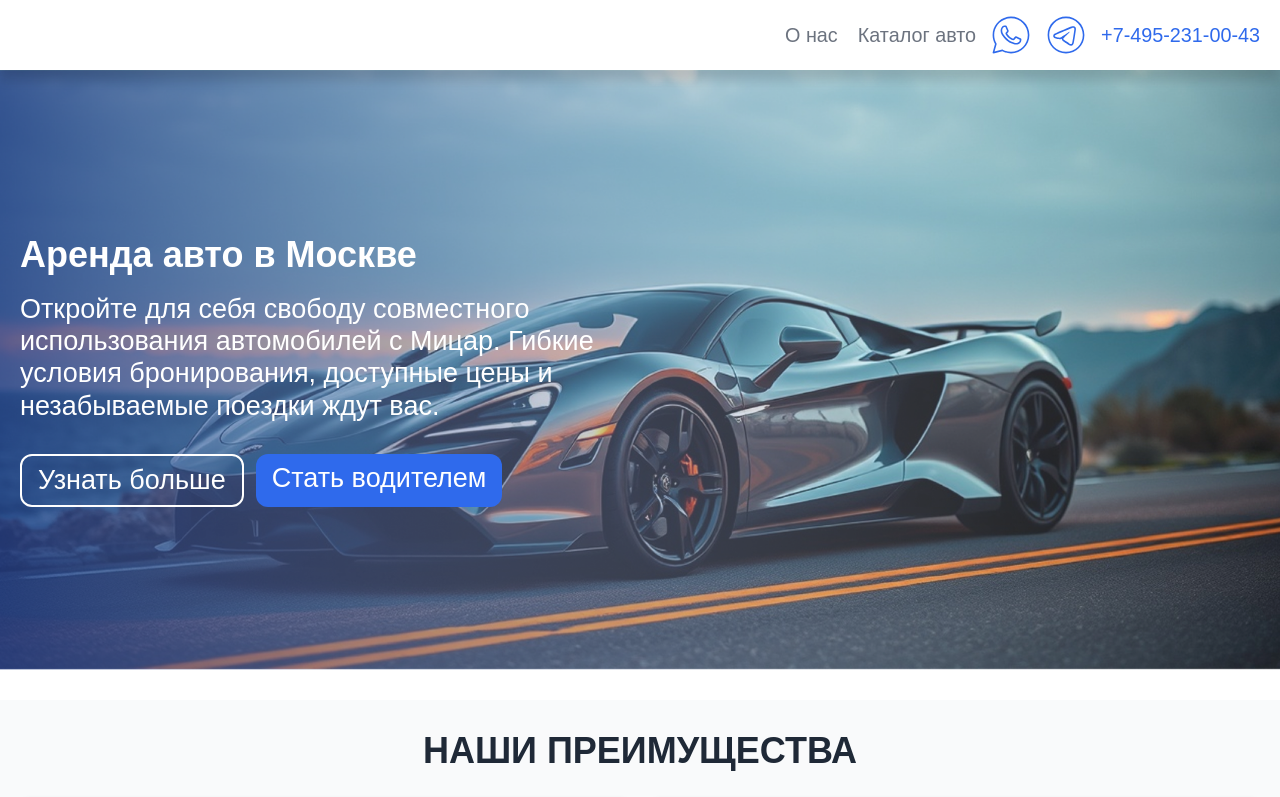
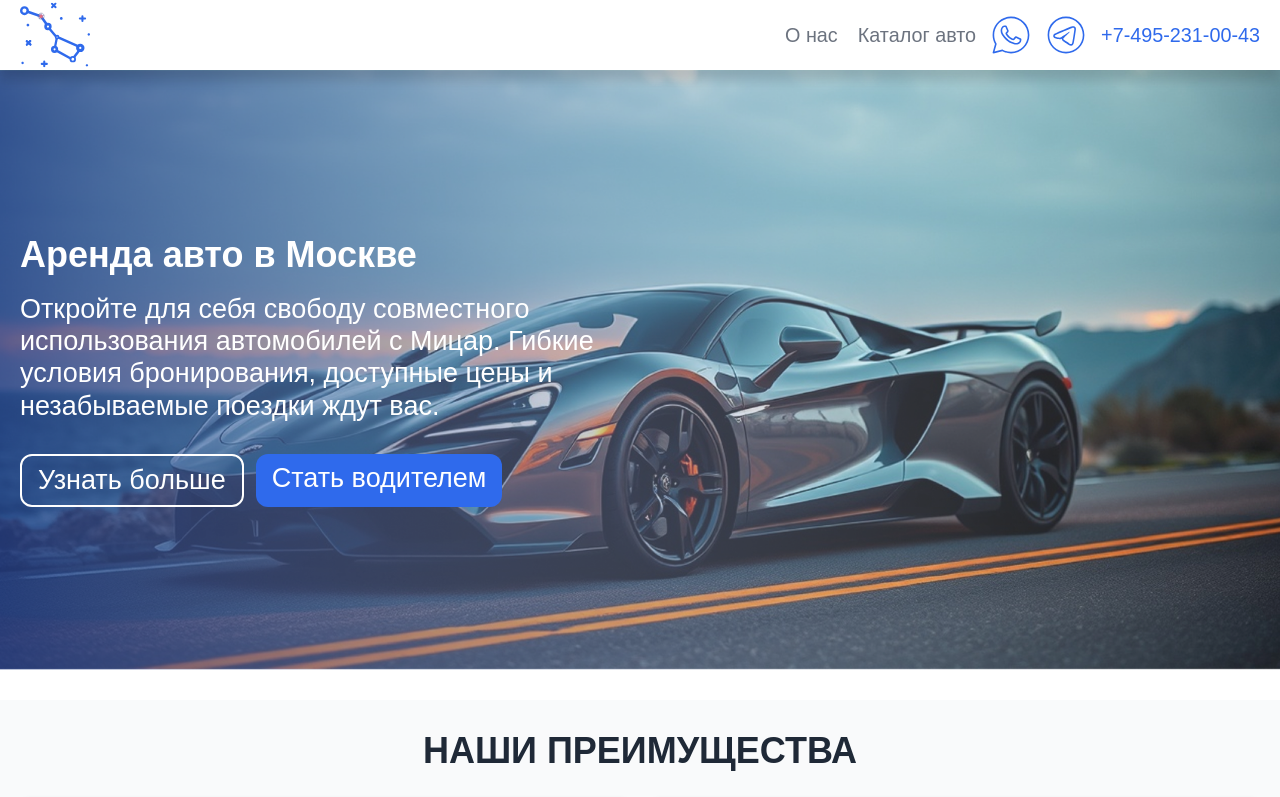
Before and after one commit to Roni238/micar, a Nuxt app: page / in a window 1280 px wide. Shown: the top 797 px of the page. Built offline with nearby package versions, Linux system fonts and the light colour scheme.

Commit message:
add logo

```diff
--- a/components/ui/Logo.vue
+++ b/components/ui/Logo.vue
@@ -1,6 +1,5 @@
 <template>
   <NuxtLink to="#banner" class="logo" aria-label="На главную">
-
     <svg>
       <use href="/icons.svg#logo-icon" />
     </svg>
@@ -12,11 +11,7 @@
 <style lang="scss" scoped>
 
 .logo svg {
-  width: 407px;
-  height: 377;
-  @include laptop {
-    width: 146px;
-    height: 40px;
-  }
+  width: 70px;
+  height: 70px;
 }
 </style>
--- a/styles/variables.scss
+++ b/styles/variables.scss
@@ -15,7 +15,4 @@ $dark-gray: #1f2937;
 $text-color: #4b5563;
 $white-color: #fff;
 
-
-
-
 $section-padding: 30px;
```
Also changed, not shown: public/icons.svg.
